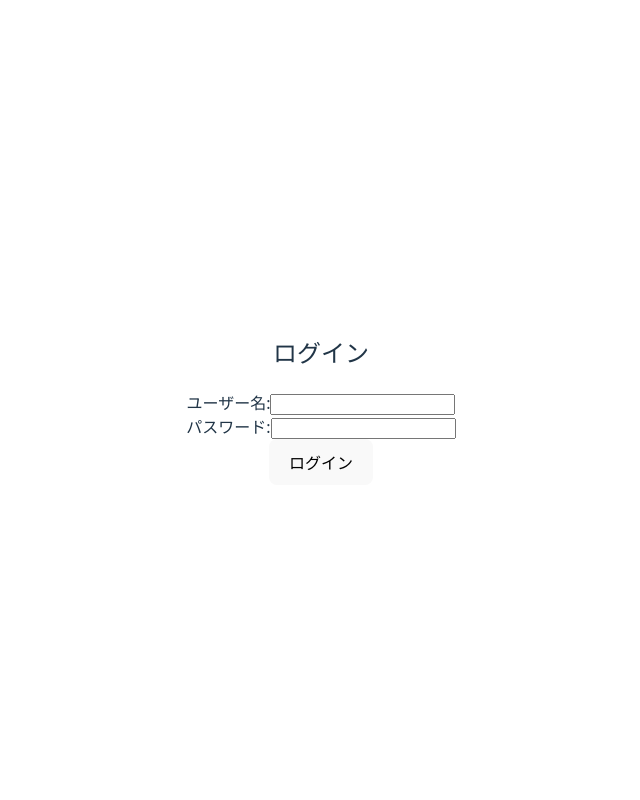
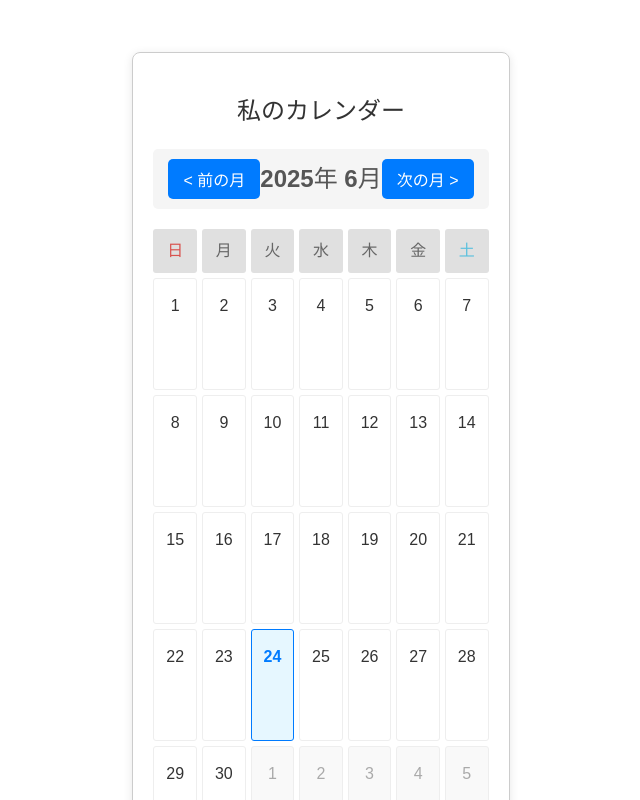
Before and after one commit to NobukiSawada/secretary-frontend, a React (Vite) app in the folder my-calendar-app/: page / in a window 1280 px wide. Shown: the top 800 px of the page, without its empty margins (319-959 px from the left). Built offline with nearby package versions, Linux system fonts and the light colour scheme.

Commit message:
calendar

```diff
--- a/my-calendar-app/src/App.jsx
+++ b/my-calendar-app/src/App.jsx
@@ -5,7 +5,7 @@ import LoginPage from './components/LoginPage'; // LoginPageをインポート
 import CalendarPage from './components/CalendarPage'; // 後で作成するCalendarPageもインポート
 
 function App() {
-  const [isLoggedIn, setIsLoggedIn] = useState(false); // ログイン状態を管理するstate
+  const [isLoggedIn, setIsLoggedIn] = useState(true); // ログイン状態を管理するstate
 
   const handleLoginSuccess = () => {
     setIsLoggedIn(true); // ログイン成功したらisLoggedInをtrueにする
--- a/my-calendar-app/src/components/CalendarPage.css
+++ b/my-calendar-app/src/components/CalendarPage.css
@@ -0,0 +1,146 @@
+/* src/components/CalendarPage.css */
+
+.calendar-container {
+  font-family: Arial, sans-serif;
+  padding: 20px;
+  border: 1px solid #ccc;
+  border-radius: 8px;
+  max-width: 800px;
+  /* カレンダー全体の最大幅 */
+  margin: 20px auto;
+  /* 中央寄せ */
+  box-shadow: 0 2px 10px rgba(0, 0, 0, 0.1);
+}
+
+.calendar-container h2 {
+  text-align: center;
+  color: #333;
+  margin-bottom: 20px;
+}
+
+.calendar-header {
+  display: flex;
+  /* Flexboxを使って要素を横並びに */
+  justify-content: space-between;
+  /* 要素間に均等なスペース */
+  align-items: center;
+  /* 垂直方向中央寄せ */
+  margin-bottom: 20px;
+  background-color: #f5f5f5;
+  padding: 10px 15px;
+  border-radius: 5px;
+}
+
+.calendar-header h3 {
+  margin: 0;
+  color: #555;
+  font-size: 1.5em;
+}
+
+.calendar-header button {
+  background-color: #007bff;
+  color: white;
+  border: none;
+  padding: 8px 15px;
+  border-radius: 5px;
+  cursor: pointer;
+  font-size: 1em;
+  transition: background-color 0.3s ease;
+}
+
+.calendar-header button:hover {
+  background-color: #0056b3;
+}
+
+/* --- ここが最も重要です --- */
+.calendar-grid {
+  display: grid;
+  /* グリッドレイアウトを適用 */
+  grid-template-columns: repeat(7, 1fr);
+  /* 7列（曜日分）を均等幅に */
+  gap: 5px;
+  /* グリッドアイテム間の隙間 */
+  text-align: center;
+}
+
+/* 曜日のコンテナは、grid-template-columnsの子要素として扱われるようにする */
+.week-days {
+  display: contents;
+  /* 親のグリッド定義に従うようにする */
+}
+
+.day-name {
+  font-weight: bold;
+  padding: 10px 0;
+  background-color: #e0e0e0;
+  border-radius: 3px;
+  color: #666;
+}
+
+/* 曜日ごとの色分け */
+.day-name:nth-child(1) {
+  /* 日曜日 */
+  color: #d9534f;
+  /* 赤系 */
+}
+
+.day-name:nth-child(7) {
+  /* 土曜日 */
+  color: #5bc0de;
+  /* 青系 */
+}
+
+.day-cell {
+  padding: 15px 5px;
+  border: 1px solid #eee;
+  border-radius: 3px;
+  background-color: #fff;
+  display: flex;
+  /* セル内のコンテンツもFlexboxで配置する場合 */
+  flex-direction: column;
+  justify-content: flex-start;
+  align-items: center;
+  min-height: 80px;
+  /* 日付セルにある程度の高さを与える */
+  cursor: pointer;
+  transition: background-color 0.2s ease, border-color 0.2s ease;
+}
+
+.day-cell:hover {
+  background-color: #f0f0f0;
+  border-color: #b0b0b0;
+}
+
+.day-cell.current-month {
+  color: #333;
+}
+
+.day-cell.other-month {
+  color: #aaa;
+  /* 前後月の色は薄く */
+  background-color: #f9f9f9;
+}
+
+.day-cell.today {
+  background-color: #e6f7ff;
+  /* 今日の日付の背景色 */
+  border-color: #007bff;
+  /* 今日の日付のボーダー色 */
+  font-weight: bold;
+  color: #007bff;
+}
+
+/* イベント表示用のスタイル（将来的に使用） */
+.event {
+  font-size: 0.8em;
+  background-color: #d4edda;
+  /* 緑系 */
+  color: #155724;
+  border-radius: 3px;
+  padding: 2px 5px;
+  margin-top: 5px;
+  width: 90%;
+  overflow: hidden;
+  text-overflow: ellipsis;
+  white-space: nowrap;
+}
--- a/my-calendar-app/src/components/CalendarPage.jsx
+++ b/my-calendar-app/src/components/CalendarPage.jsx
@@ -1,13 +1,107 @@
 // src/components/CalendarPage.jsx
-import React from 'react';
-import './CalendarPage.css'; // 必要であればCSSファイルを作成
+import React, { useState } from 'react';
+import './CalendarPage.css';
 
 const CalendarPage = () => {
+  const [currentDate, setCurrentDate] = useState(new Date());
+
+  const year = currentDate.getFullYear();
+  const month = currentDate.getMonth();
+
+  const monthNames = [
+    '1月', '2月', '3月', '4月', '5月', '6月',
+    '7月', '8月', '9月', '10月', '11月', '12月'
+  ];
+  const dayNames = ['日', '月', '火', '水', '木', '金', '土'];
+
+  const goToPreviousMonth = () => {
+    // 現在の月の1日前を設定することで、前の月の最終日を取得し、その月へ移動
+    setCurrentDate(new Date(year, month - 1, 1));
+  };
+
+  const goToNextMonth = () => {
+    // 現在の月の次の月の1日を設定することで、次の月へ移動
+    setCurrentDate(new Date(year, month + 1, 1));
+  };
+
+  // --- ここから追加・修正する部分 ---
+
+  // カレンダーの日付データを生成する関数
+  const generateCalendarDays = () => {
+    const days = [];
+
+    // 1. 現在の月の1日の曜日 (0:日曜日, 6:土曜日)
+    const firstDayOfMonth = new Date(year, month, 1).getDay();
+
+    // 2. 現在の月の最終日
+    const lastDayOfMonth = new Date(year, month + 1, 0).getDate();
+
+    // 3. 前月の末尾の日付を埋める
+    for (let i = 0; i < firstDayOfMonth; i++) {
+      const prevMonthDay = new Date(year, month, 0 - i).getDate();
+      days.unshift({
+        date: prevMonthDay,
+        isCurrentMonth: false,
+        isToday: false
+      });
+    }
+
+    // 4. 現在の月の日付を追加
+    const today = new Date();
+    for (let i = 1; i <= lastDayOfMonth; i++) {
+      const isToday = (
+        year === today.getFullYear() &&
+        month === today.getMonth() &&
+        i === today.getDate()
+      );
+      days.push({
+        date: i,
+        isCurrentMonth: true,
+        isToday: isToday
+      });
+    }
+
+    // 5. 次の月の初めの日付を埋める (カレンダーを6週分表示するために最大42セル)
+    const totalCells = 42;
+    const remainingCells = totalCells - days.length;
+
+    for (let i = 1; i <= remainingCells; i++) {
+      days.push({
+        date: i,
+        isCurrentMonth: false,
+        isToday: false
+      });
+    }
+
+    return days;
+  };
+
+  const calendarDays = generateCalendarDays(); // カレンダーの日付データを生成
+
   return (
     <div className="calendar-container">
       <h2>私のカレンダー</h2>
-      {/* ここにカレンダーの具体的なコンポーネントを配置していきます */}
-      <p>カレンダーの内容がここに入ります。</p>
+      <div className="calendar-header">
+        <button onClick={goToPreviousMonth}>&lt; 前の月</button>
+        <h3>{year}年 {monthNames[month]}</h3>
+        <button onClick={goToNextMonth}>次の月 &gt;</button>
+      </div>
+      <div className="calendar-grid">
+        <div className="week-days">
+          {dayNames.map((day, index) => (
+            <div key={index} className="day-name">{day}</div>
+          ))}
+        </div>
+        {/* 日付セルを描画 --- ここも追加・修正する部分 ---*/}
+        {calendarDays.map((day, index) => (
+          <div
+            key={index}
+            className={`day-cell ${day.isCurrentMonth ? 'current-month' : 'other-month'} ${day.isToday ? 'today' : ''}`}
+          >
+            {day.date}
+          </div>
+        ))}
+      </div>
     </div>
   );
 };
```
